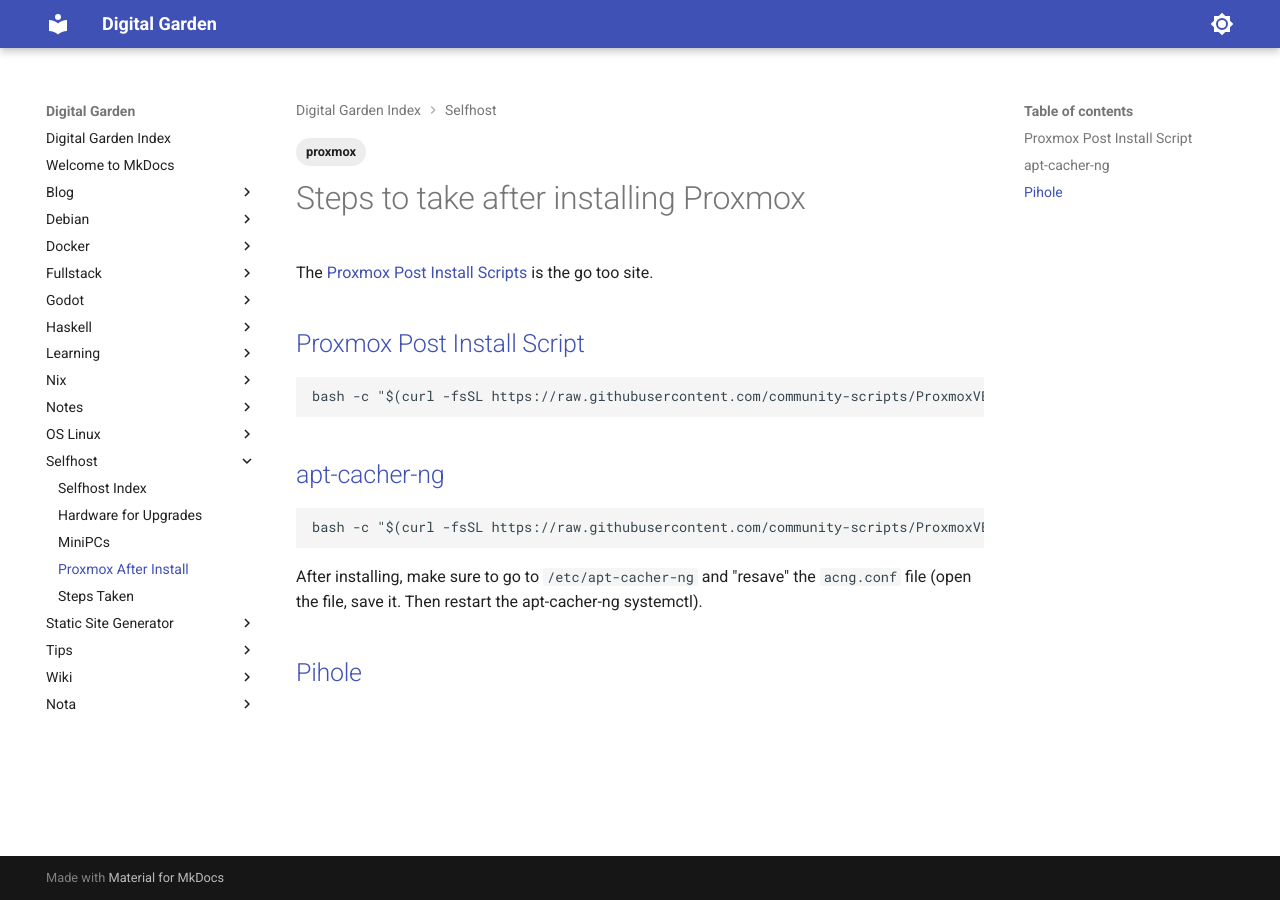
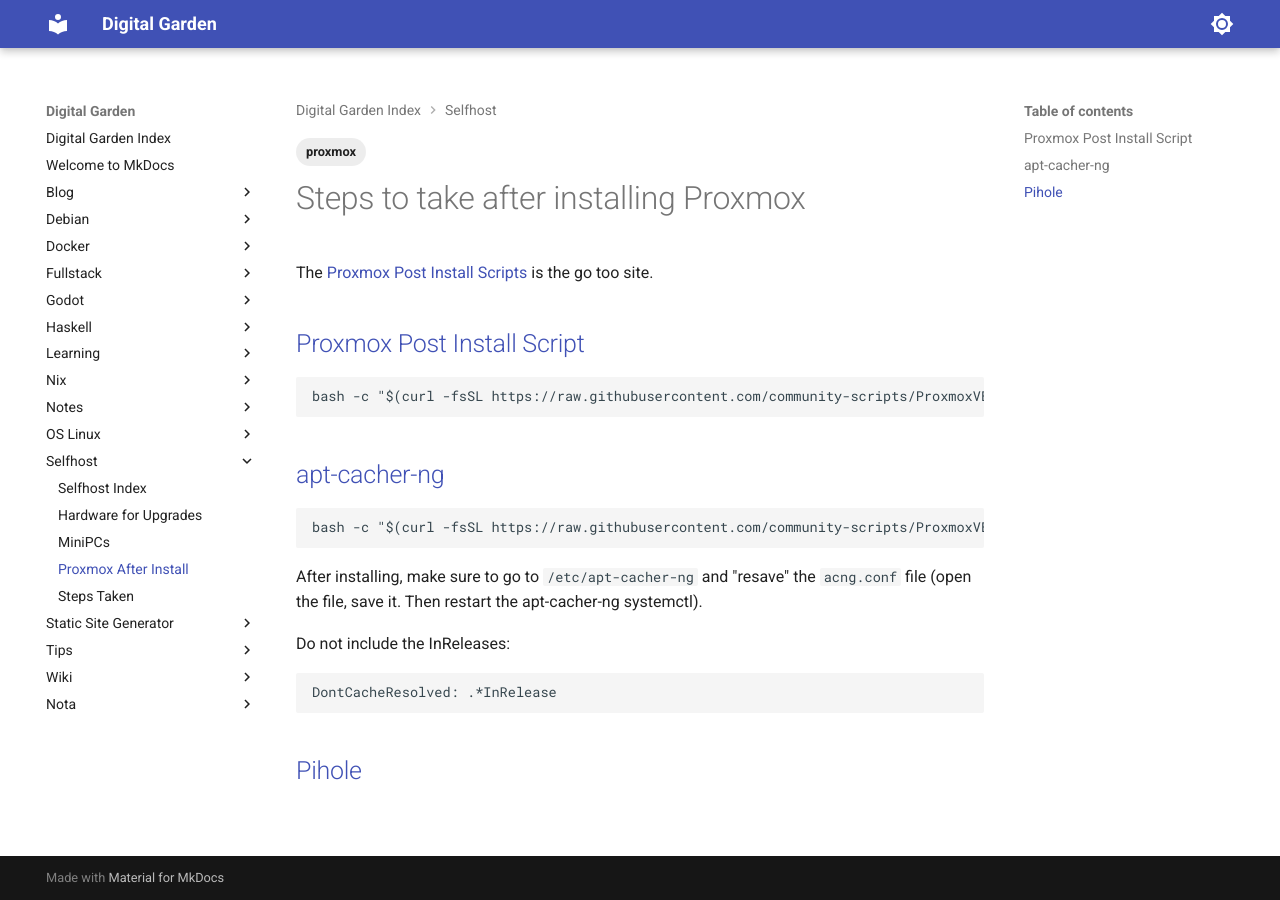
Before and after one commit to jnkk/mkdocs, an MkDocs documentation site: the page built from docs/Selfhost/proxmox.md, in a window 1280 px wide. Built offline with MkDocs 1.6.1 and Material for MkDocs 9.7.7, drawn with Linux system fonts in a browser that asks for light colours.

Commit message:
apt cacher disallow in release

````diff
--- a/docs/Selfhost/proxmox.md
+++ b/docs/Selfhost/proxmox.md
@@ -22,4 +22,8 @@
 
 After installing, make sure to go to `/etc/apt-cacher-ng` and "resave" the `acng.conf` file (open the file, save it. Then restart the apt-cacher-ng systemctl).
 
+Do not include the InReleases:
+```
+DontCacheResolved: .*InRelease
+```
 ## [Pihole](https://community-scripts.github.io/ProxmoxVE/scripts?id=pihole)
````
